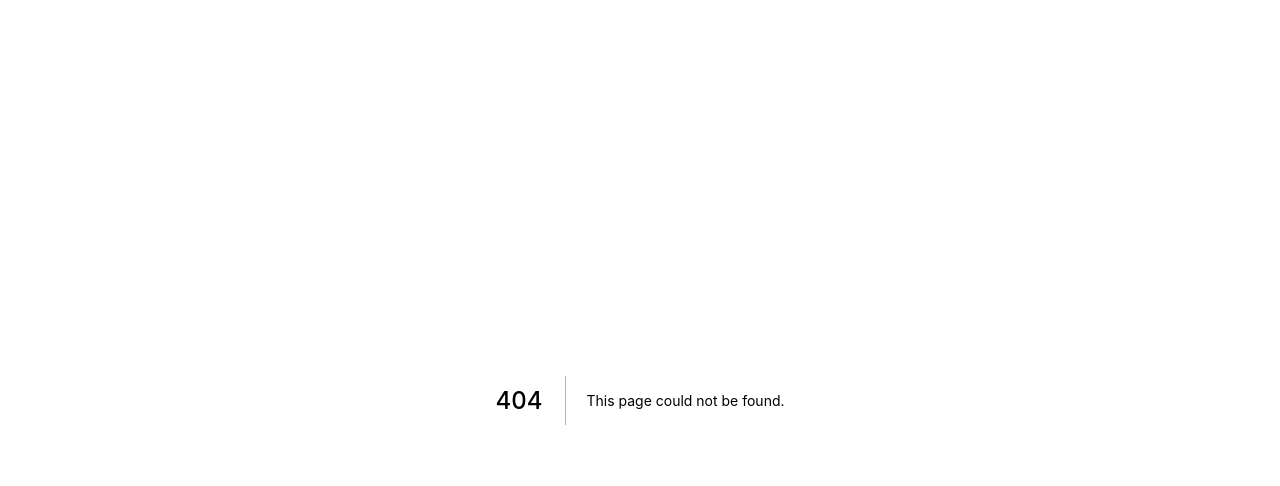
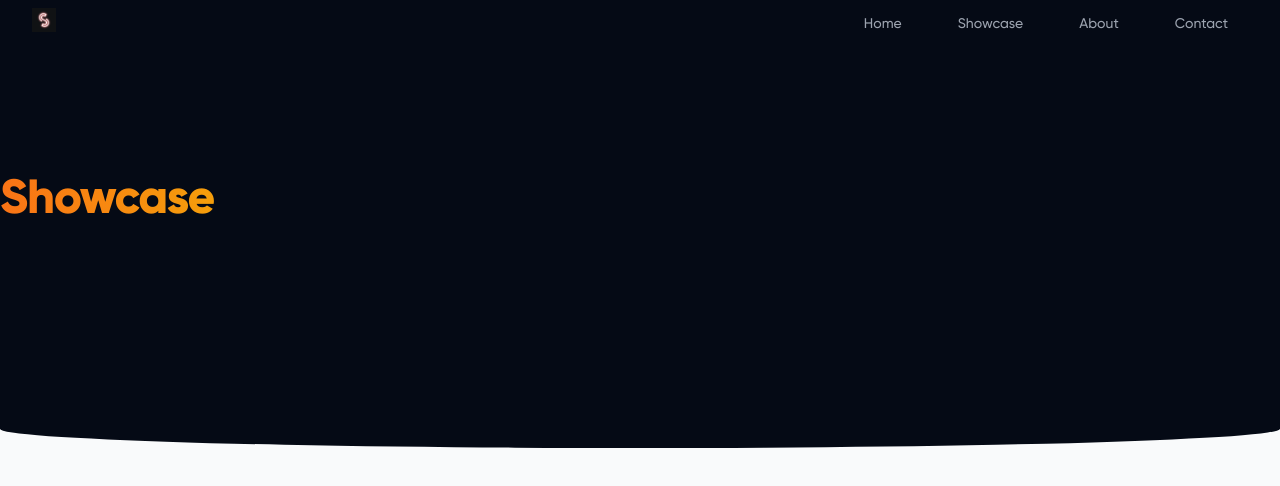
Before and after one commit to skyclo/www-old, a Next.js app: page /showcase in a window 1280 px wide. Before the commit this address had no page. Shown: the top 486 px of the page. Built offline with nearby package versions, Linux system fonts and the light colour scheme.

Commit message:
🚧 wip: add Header section

```diff
--- /dev/null
+++ b/components/header/Header.jsx
@@ -0,0 +1,17 @@
+
+export default function Header({headerName, colorFrom, colorTo}) {
+    return (
+        <header className="w-full h-1/2 -mt-12">
+            <div className="flex flex-col w-full h-full bg-gray-950">
+                <div className="my-auto max-w-7xl w-full mx-auto">
+                    <h1 className={"w-min font-sans font-extrabold text-5xl text-left tracking-tight bg-clip-text text-transparent bg-gradient-to-r from-" + colorFrom + " to-" + colorTo}>
+                        {headerName}
+                    </h1>
+                </div>
+            </div>
+            <div className="w-full h-12 bg-gray-950" style={{borderBottomLeftRadius: 50 + "% " + 40 + "%", borderBottomRightRadius: 50 + "% " + 40 + "%"}}>
+                {/* Don't even ask */}
+            </div>
+        </header>
+    )
+}
--- /dev/null
+++ b/pages/showcase.jsx
@@ -0,0 +1,17 @@
+import Head from 'next/head'
+import NavigationBar from '../components/navigation/NavigationBar'
+import Header from '../components/header/Header'
+
+export default function Showcase() {
+    return (
+        <html lang="en">
+            <Head>
+                <title>Skyclo | Showcase</title>
+            </Head>
+            <body className="h-screen w-screen bg-gray-50 overflow-x-hidden">
+                <NavigationBar/>
+                <Header headerName="Showcase" colorFrom="orange-500" colorTo="yellow-500"/>
+            </body>
+        </html>
+    )
+}
```
